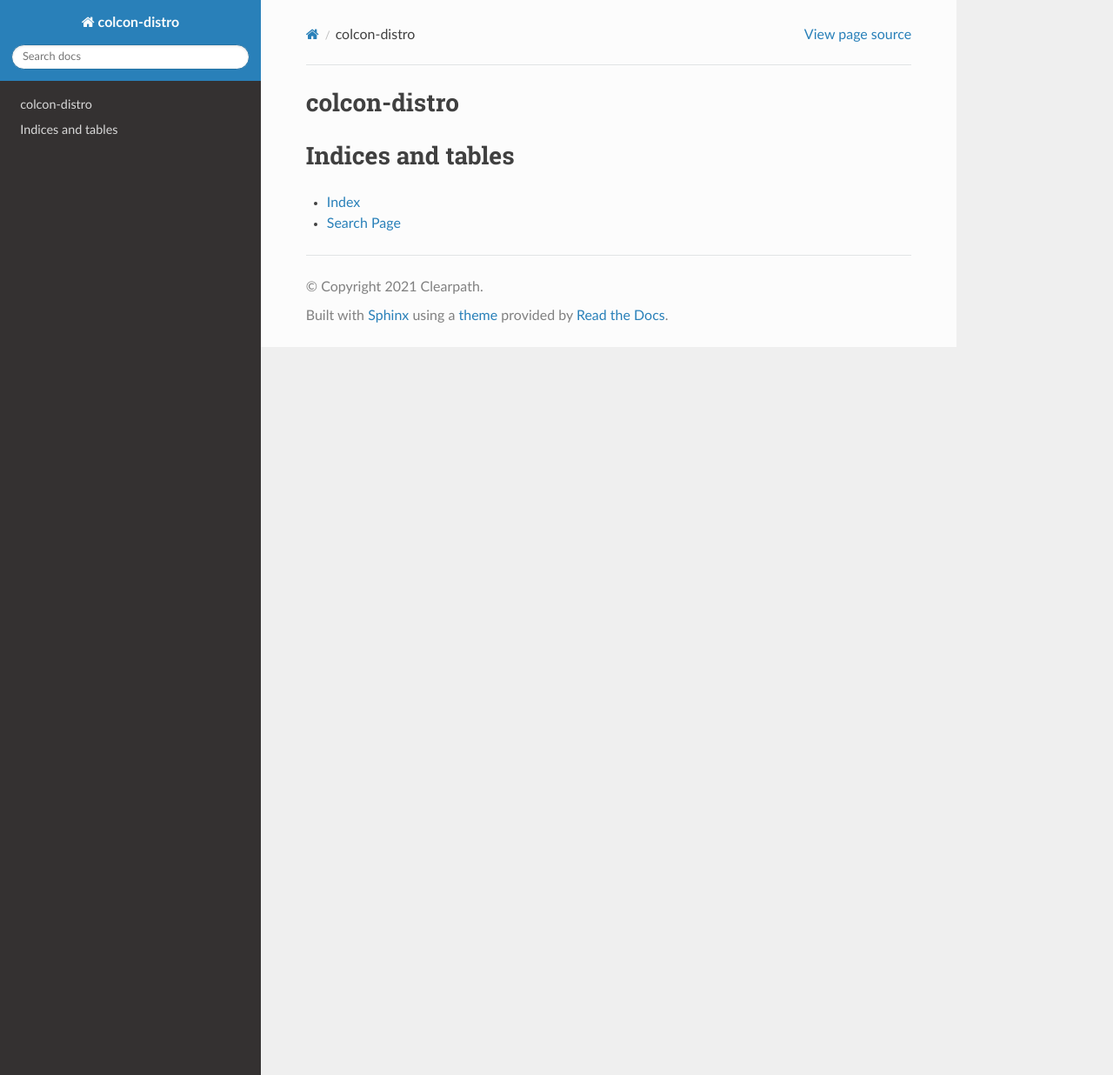
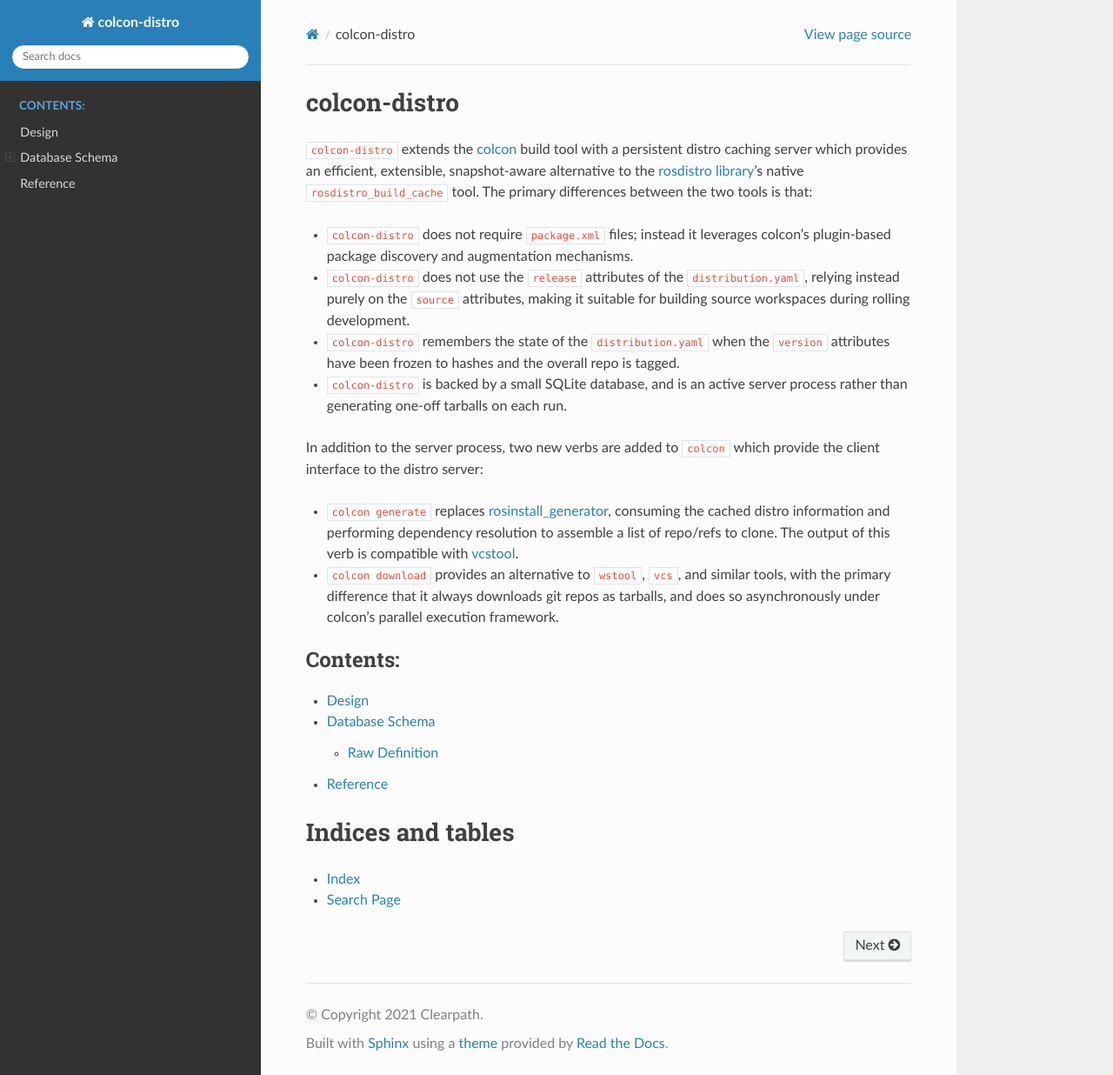
Before and after one commit to clearpathrobotics/colcon-distro, a Sphinx documentation site: the page built from docs/index.rst, in a window 1280 px wide and 1236 px high. Shown: the whole window at 87% size. Built offline with Sphinx 7.4.7 and the Read the Docs theme 2.0.0, drawn with Linux system fonts in a browser that asks for light colours.

```diff
--- a/docs/conf.py
+++ b/docs/conf.py
@@ -9,3 +9,7 @@ html_theme = 'sphinx_rtd_theme'
 extensions = [
     'sphinx_rtd_theme'
 ]
+
+html_theme_options = {
+    'collapse_navigation': False
+}
--- a/docs/index.rst
+++ b/docs/index.rst
@@ -1,9 +1,45 @@
 colcon-distro
 =============
+
+``colcon-distro`` extends the colcon_ build tool with a persistent distro
+caching server which provides an efficient, extensible, snapshot-aware
+alternative to the `rosdistro library`_'s native ``rosdistro_build_cache``
+tool. The primary differences between the two tools is that:
+
+* ``colcon-distro`` does not require ``package.xml`` files; instead it leverages
+  colcon's plugin-based package discovery and augmentation mechanisms.
+* ``colcon-distro`` does not use the ``release`` attributes of the
+  ``distribution.yaml``, relying instead purely on the ``source`` attributes,
+  making it suitable for building source workspaces during rolling development.
+* ``colcon-distro`` remembers the state of the ``distribution.yaml`` when the
+  ``version`` attributes have been frozen to hashes and the overall repo is
+  tagged.
+* ``colcon-distro`` is backed by a small SQLite database, and is an active server
+  process rather than generating one-off tarballs on each run.
+
+In addition to the server process, two new verbs are added to ``colcon`` which
+provide the client interface to the distro server:
+
+* ``colcon generate`` replaces rosinstall_generator_, consuming the cached distro
+  information and performing dependency resolution to assemble a list of repo/refs
+  to clone. The output of this verb is compatible with vcstool_.
+* ``colcon download`` provides an alternative to ``wstool``, ``vcs``, and similar
+  tools, with the primary difference that it always downloads git repos as tarballs,
+  and does so asynchronously under colcon's parallel execution framework.
+
+.. _colcon: https://colcon.readthedocs.io/en/released/
+.. _rosdistro library: https://github.com/ros-infrastructure/rosdistro/
+.. _rosinstall_generator: https://github.com/ros-infrastructure/rosinstall_generator
+.. _vcstool: https://github.com/dirk-thomas/vcstool
+
 
 .. toctree::
    :maxdepth: 2
    :caption: Contents:
+
+   design
+   schema
+   reference
 
 Indices and tables
 ==================
--- /dev/null
+++ b/docs/reference.rst
@@ -0,0 +1,4 @@
+Reference
+=========
+
+sfsdf
```
Also changed, not shown: docs/design.rst (added, +33 -0 lines), docs/schema.rst (added, +16 -0 lines).
